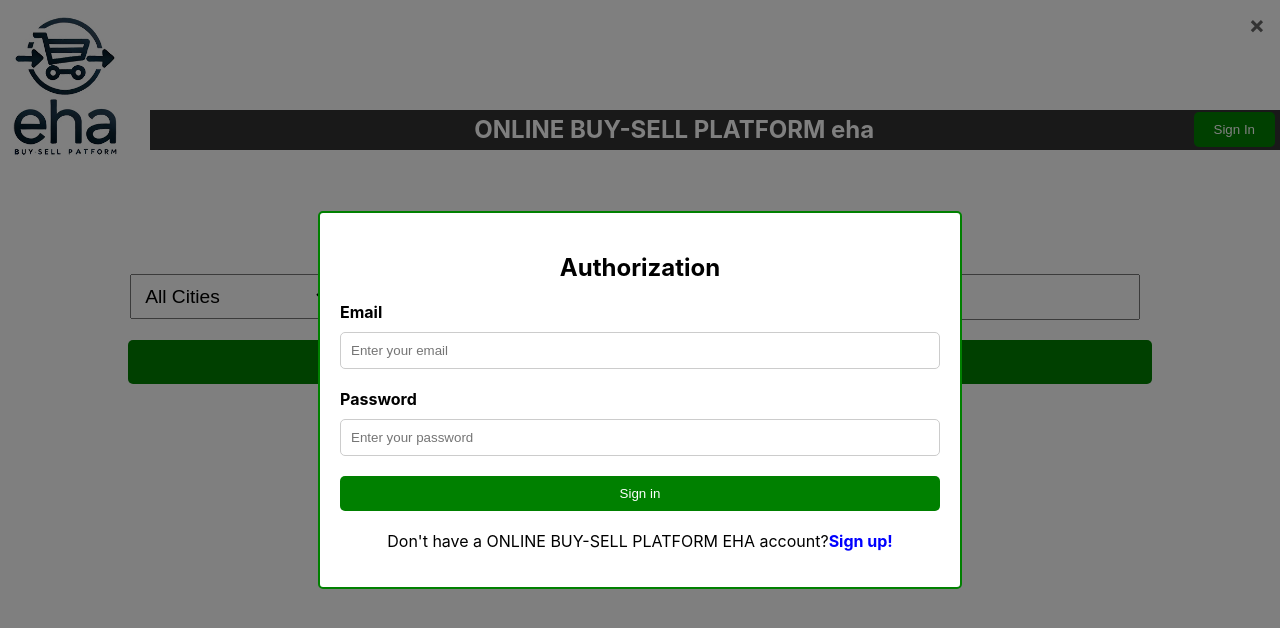
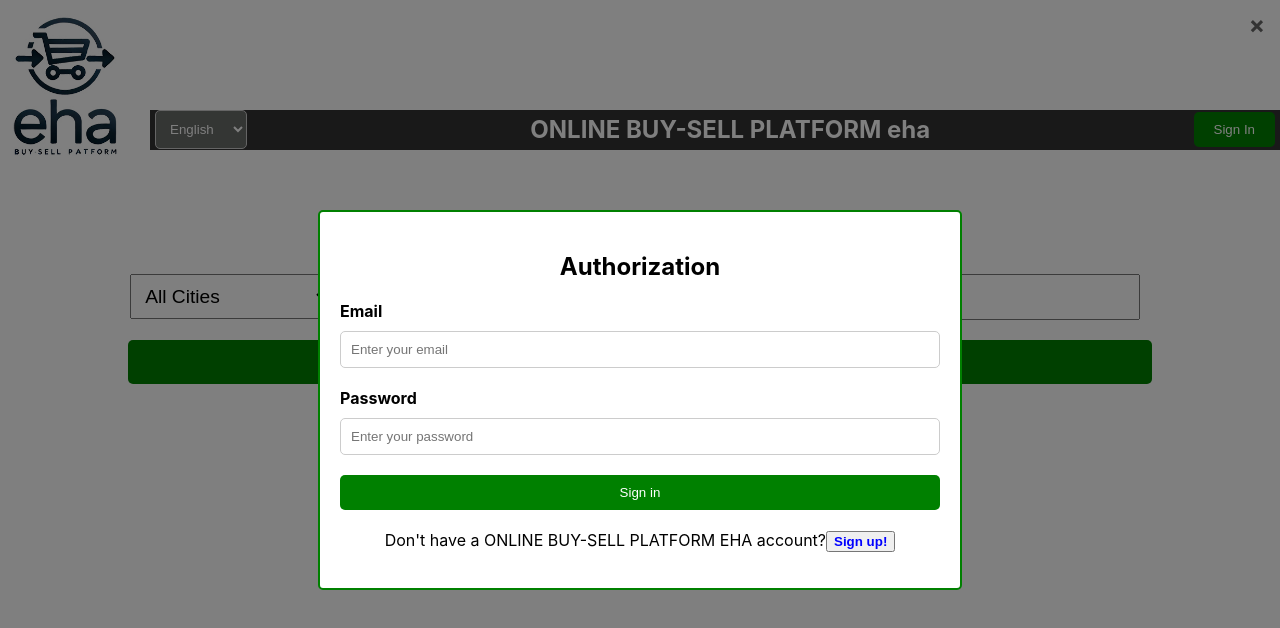
Before and after one commit to emrahhakanagan/Online_Buy-Sell_Platform_EHA, a React (Create React App) app in the folder frontend/: page / in a window 1280 px wide. Both pictures are taken after a click on the button "Sign In". Shown: the top 628 px of the page. Built offline with nearby package versions, Linux system fonts and the light colour scheme; no server answers.

Commit message:
refactor: Refactored main component and modal logic to support language switching

```diff
--- a/frontend/src/components/Index.js
+++ b/frontend/src/components/Index.js
@@ -1,11 +1,13 @@
 import React, { useState } from 'react';
-import SignInModal from './SignInModal'; // Импортируем компонент модального окна
+import SignInModal from './SignInModal'; // Import modal window component
+import LanguageSelector from './LanguageSelector';
+
 
 function Index() {
     const [isModalOpen, setIsModalOpen] = useState(false); // Хук состояния для управления окном
 
-    const openModal = () => setIsModalOpen(true); // Открытие модального окна
-    const closeModal = () => setIsModalOpen(false); // Закрытие модального окна
+    const openModal = () => setIsModalOpen(true); // Opening a modal window
+    const closeModal = () => setIsModalOpen(false); // Closing a modal window
 
     return (
         <div className="container">
@@ -14,8 +16,9 @@ function Index() {
                     <img src={require('../logo.jpg')} alt="EHA Logo" className="logo" />
                 </div>
                 <div className="banner-container">
+                    <LanguageSelector />
                     <h1>ONLINE BUY-SELL PLATFORM eha</h1>
-                    {/* Связываем кнопку Sign In с открытием модального окна */}
+                    {/* Bind the Sign In button to open a modal window */}
                     <button className="login-btn" onClick={openModal}>Sign In</button>
                 </div>
             </header>
@@ -41,7 +44,7 @@ function Index() {
                 <p>No products found on our platform.</p>
             </section>
 
-            {/* Вставляем модальное окно */}
+            {/* Insert modal window */}
             <SignInModal isOpen={isModalOpen} onClose={closeModal} />
         </div>
     );
--- a/frontend/src/components/SignInModal.js
+++ b/frontend/src/components/SignInModal.js
@@ -17,7 +17,7 @@ function SignInModal({ isOpen, onClose }) {
 
     return (
         <>
-            {/* Окно авторизации */}
+            {/* Authorization window */}
             {isOpen && (
                 <div className="modal" onClick={handleBackgroundClick}>
                     <div className="modal-content">
@@ -34,13 +34,13 @@ function SignInModal({ isOpen, onClose }) {
                         </form>
                         <p className="signup-text">
                             Don't have a ONLINE BUY-SELL PLATFORM EHA account?
-                            <a href="#" onClick={openSignUpModal} className="signup-link">Sign up!</a>
+                            <button onClick={openSignUpModal} className="signup-link">Sign up!</button>
                         </p>
                     </div>
                 </div>
             )}
 
-            {/* Модальное окно регистрации */}
+            {/* Modal registration window */}
             {isSignUpOpen && <SignUpModal isOpen={isSignUpOpen} onClose={() => setIsSignUpOpen(false)} />}
         </>
     );
--- a/frontend/src/index.js
+++ b/frontend/src/index.js
@@ -3,11 +3,14 @@ import ReactDOM from 'react-dom/client';
 import './index.css';
 import App from './App';
 import reportWebVitals from './reportWebVitals';
+import { LocalizationProvider } from './context/LocalizationContext';
 
 const root = ReactDOM.createRoot(document.getElementById('root'));
 root.render(
   <React.StrictMode>
-    <App />
+      <LocalizationProvider> {/* Wrapping App in the localization provider */}
+          <App />
+      </LocalizationProvider>
   </React.StrictMode>
 );
 
```
